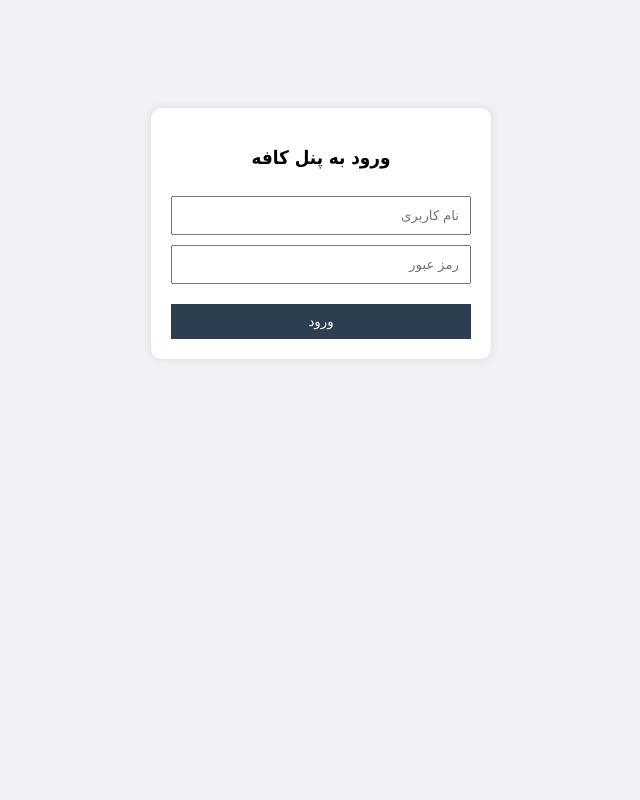
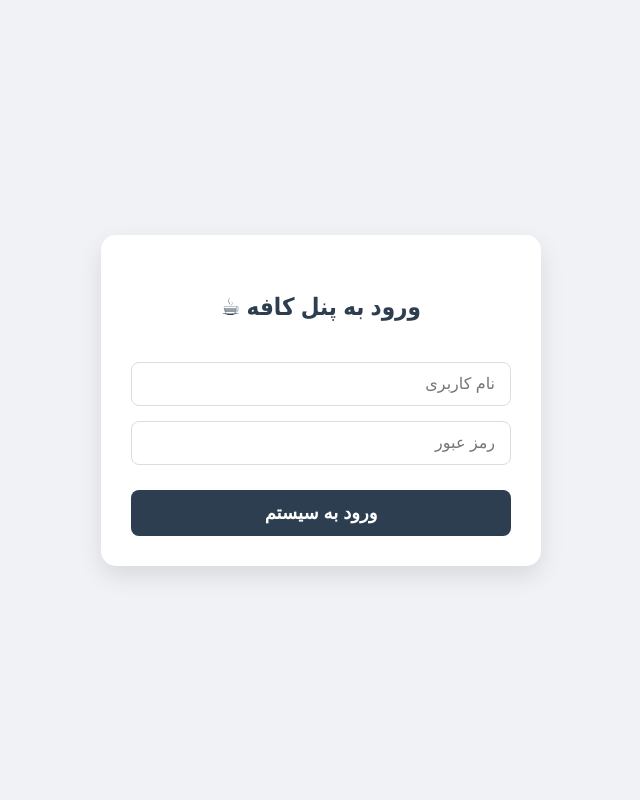
Before and after one commit to MrShotgun1182/Cafe-manager, a Django app: page /login/ in a window 1280 px wide. Shown: the whole page, without its empty margins (319-959 px from the left). Run offline with Django 5.2, Linux system fonts and the light colour scheme.

Commit message:
update login page v 0.1.2

```diff
--- a/cafe_manager/settings.py
+++ b/cafe_manager/settings.py
@@ -39,6 +39,7 @@ INSTALLED_APPS = [
     'django.contrib.messages',
     'django.contrib.staticfiles',
     'core',
+    'jalali_date',
 ]
 
 MIDDLEWARE = [
@@ -93,7 +94,7 @@ AUTH_PASSWORD_VALIDATORS = []
 
 LANGUAGE_CODE = 'en-us'
 
-TIME_ZONE = 'UTC'
+TIME_ZONE = 'Asia/Tehran'
 
 USE_I18N = True
 
@@ -119,3 +120,5 @@ MEDIA_ROOT = os.path.join(BASE_DIR, 'media')
 LOGIN_REDIRECT_URL = '/dashboard/'
 
 LOGIN_URL = 'login'
+
+LOGOUT_REDIRECT_URL = 'login'
--- a/core/templates/core/login.html
+++ b/core/templates/core/login.html
@@ -2,28 +2,101 @@
 <html lang="fa" dir="rtl">
 <head>
     <meta charset="UTF-8">
+    <meta name="viewport" content="width=device-width, initial-scale=1.0">
     <title>ورود کارکنان</title>
     <style>
-        body { font-family: Tahoma; background: #f0f2f5; display: flex; justify-content: center; padding-top: 100px; }
-        .login-box { background: white; padding: 20px; border-radius: 10px; box-shadow: 0 0 10px rgba(0,0,0,0.1); width: 300px; }
-        input { width: 100%; padding: 10px; margin-top: 10px; box-sizing: border-box; }
-        button { width: 100%; padding: 10px; background: #2c3e50; color: white; border: none; margin-top: 20px; cursor: pointer; }
-        .error { color: red; text-align: center; }
+        body {
+            font-family: 'Segoe UI', Tahoma, sans-serif;
+            background: #f0f2f5;
+            display: flex;
+            justify-content: center;
+            align-items: center;
+            height: 100vh;
+            margin: 0;
+        }
+
+        .login-box {
+            background: white;
+            padding: 30px;
+            border-radius: 15px;
+            box-shadow: 0 10px 25px rgba(0,0,0,0.1);
+            width: 90%;
+            max-width: 380px; /* در دسکتاپ بزرگتر نمی‌شود */
+        }
+
+        h3 {
+            text-align: center;
+            color: #2c3e50;
+            margin-bottom: 25px;
+            font-size: 1.5rem;
+        }
+
+        input {
+            width: 100%;
+            padding: 12px 15px;
+            margin-top: 15px;
+            border: 1px solid #ddd;
+            border-radius: 8px;
+            box-sizing: border-box;
+            font-size: 16px; /* برای جلوگیری از بزرگنمایی خودکار در آیفون */
+            outline: none;
+            transition: border-color 0.3s;
+        }
+
+        input:focus {
+            border-color: #3498db;
+        }
+
+        button {
+            width: 100%;
+            padding: 12px;
+            background: #2c3e50;
+            color: white;
+            border: none;
+            border-radius: 8px;
+            margin-top: 25px;
+            cursor: pointer;
+            font-size: 18px;
+            font-weight: bold;
+            transition: background 0.3s;
+        }
+
+        button:hover {
+            background: #34495e;
+        }
+
+        .error {
+            color: #e74c3c;
+            text-align: center;
+            background: #fdeaea;
+            padding: 10px;
+            border-radius: 5px;
+            font-size: 14px;
+            margin-bottom: 10px;
+        }
+
+        /* بهینه‌سازی برای موبایل‌های خیلی کوچک */
+        @media (max-width: 480px) {
+            .login-box {
+                padding: 20px;
+            }
+            h3 { font-size: 1.2rem; }
+        }
     </style>
 </head>
 <body>
     <div class="login-box">
-        <h3 style="text-align: center;">ورود به پنل کافه</h3>
+        <h3>ورود به پنل کافه ☕</h3>
 
         {% if form.errors %}
-            <p class="error">نام کاربری یا رمز عبور غلط است.</p>
+            <div class="error">نام کاربری یا رمز عبور اشتباه است.</div>
         {% endif %}
 
         <form method="post">
             {% csrf_token %}
-            <input type="text" name="username" placeholder="نام کاربری" required>
-            <input type="password" name="password" placeholder="رمز عبور" required>
-            <button type="submit">ورود</button>
+            <input type="text" name="username" placeholder="نام کاربری" required autocomplete="username">
+            <input type="password" name="password" placeholder="رمز عبور" required autocomplete="current-password">
+            <button type="submit">ورود به سیستم</button>
         </form>
     </div>
 </body>
--- a/core/templates/core/menu.html
+++ b/core/templates/core/menu.html
@@ -75,7 +75,7 @@
     </style>
   </head>
   <body>
-
+    {% load jalali_tags %}
     <div class="sticky-top-wrapper">
       <div class="menu-header text-center">
         <h4 class="mb-0">☕ کافه دنج</h4>
--- a/core/templates/core/order_success.html
+++ b/core/templates/core/order_success.html
@@ -19,6 +19,7 @@
     </style>
 </head>
 <body class="text-center">
+    {% load jalali_tags %}
     <div class="container">
         <div class="success-card">
             <h1 class="display-1 text-success">✅</h1>
```
Also changed, not shown: core/templates/core/dashboard.html (+111 -30 lines).
